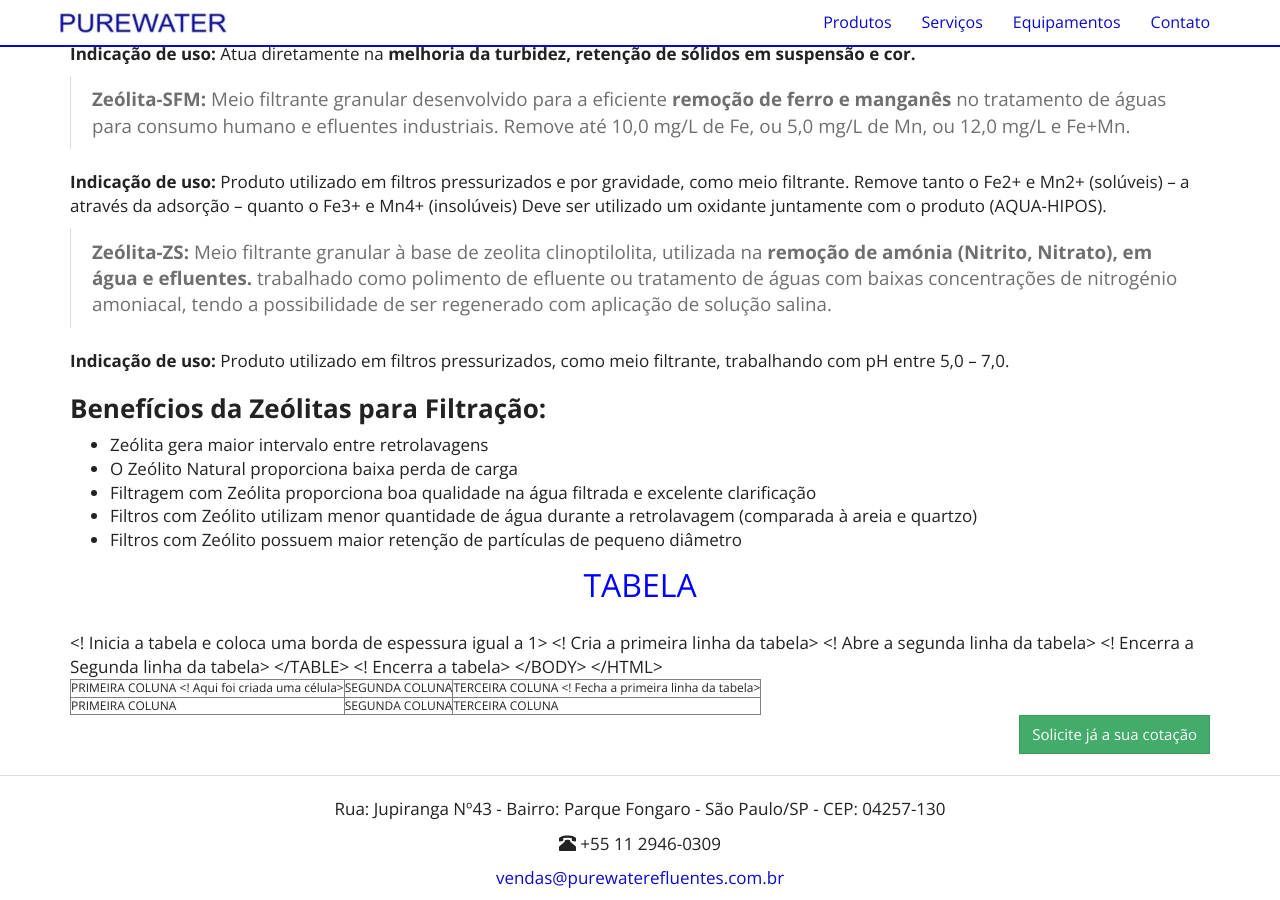
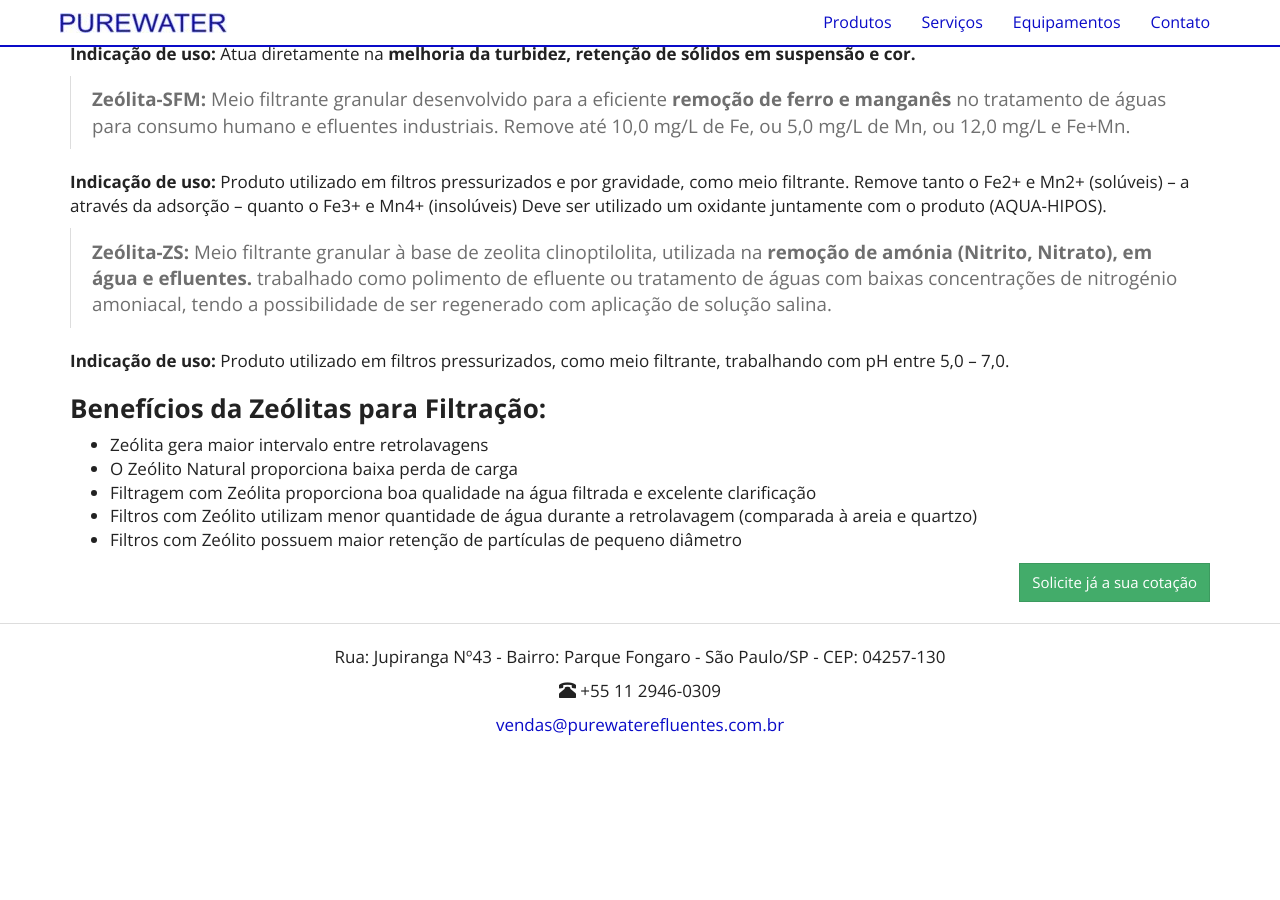
Before and after one commit to purewaterefluentes/purewaterefluentes.github.io, a Jekyll site: the page built from produtos/zeolita-para-filtro-de-agua.md, in a window 1280 px wide and 900 px high, scrolled down 647 px. Built offline with Jekyll 4.4.1, drawn with Linux system fonts in a browser that asks for light colours; nearby versions of some CDN libraries; library files that are not in the unit come from our copies; after the commit the page ends 1394 px from its top, so only the background shows below that.

Commit message:
Update zeolita-para-filtro-de-agua.md

```diff
--- a/produtos/zeolita-para-filtro-de-agua.md
+++ b/produtos/zeolita-para-filtro-de-agua.md
@@ -35,37 +35,3 @@
 + Filtragem com Zeólita proporciona boa qualidade na água filtrada e excelente clarificação
 + Filtros com Zeólito utilizam menor quantidade de água durante a retrolavagem (comparada à areia e quartzo)
 + Filtros com Zeólito possuem maior retenção de partículas de pequeno diâmetro
-
-<HTML>
-
-<HEAD>
-
-<TITLE>Criando Tabelas</TITLE>
-
-</HEAD>
-
-<BODY>
-
-<CENTER><FONT COLOR=BLUE SIZE=6>TABELA</FONT></CENTER>
-
-<BR>
-
-<TABLE BORDER=1> <! Inicia a tabela e coloca uma borda de espessura igual a 1>
-
-<TR> <! Cria a primeira linha da tabela>
-<TD>PRIMEIRA COLUNA </TD> <! Aqui foi criada uma célula>
-<TD>SEGUNDA COLUNA </TD>
-<TD>TERCEIRA COLUNA </TD>
-</TR> <! Fecha a primeira linha da tabela>
-
-<TR> <! Abre a segunda linha da tabela>
-<TD> PRIMEIRA COLUNA</TD>
-<TD>SEGUNDA COLUNA </TD>
-<TD>TERCEIRA COLUNA </TD>
-<TR> <! Encerra a Segunda linha da tabela>
-
-</TABLE> <! Encerra a tabela>
-
-</BODY>
-
-</HTML>
```
